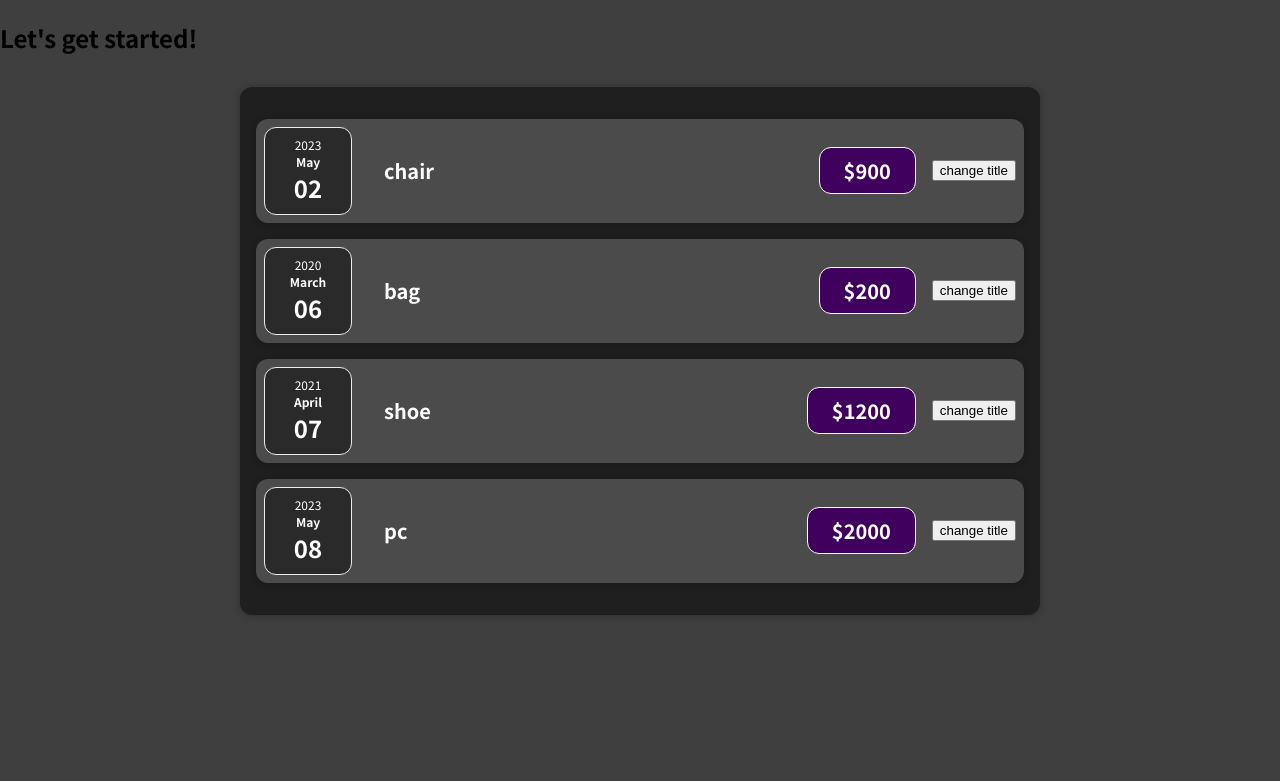
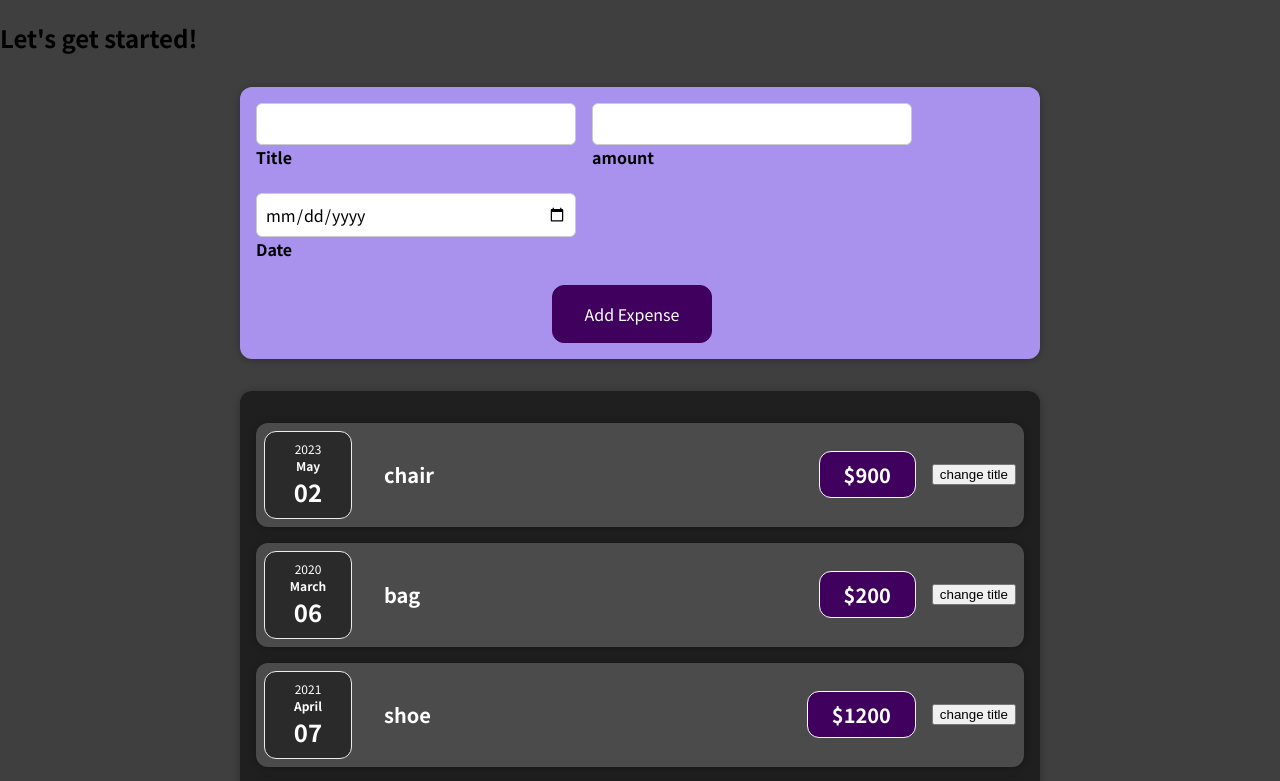
Before and after one commit to mojtabasharafiyeh/my-app, a React (Create React App) app: page / in a window 1280 px wide. Shown: the top 781 px of the page. Built offline with nearby package versions, Linux system fonts and the light colour scheme.

Commit message:
add newExpense style

```diff
--- a/src/App.js
+++ b/src/App.js
@@ -1,5 +1,6 @@
 import React, { createElement } from 'react'
 import Expenses from './component/Expenses/Expenses'
+import NewExpense from './component/NewExpense/NewExpense'
 const App = () => {
   const Expenses1 = [
     { id: 'm1', title: 'chair', amount: '900', date: new Date() },
@@ -16,6 +17,7 @@
   return (
     <div>
       <h2>Let's get started!</h2>
+      <NewExpense />
       <Expenses prop={Expenses1} />
     </div>
   )
--- /dev/null
+++ b/src/component/NewExpense/ExpenseForm.css
@@ -0,0 +1,26 @@
+.new-expense__controls {
+  display: flex;
+  flex-wrap: wrap;
+  gap: 1rem;
+  margin-bottom: 1rem;
+  text-align: left;
+}
+
+.new-expense__control label {
+  font-weight: bold;
+  margin-bottom: 0.5rem;
+  display: block;
+}
+
+.new-expense__control input {
+  font: inherit;
+  padding: 0.5rem;
+  border-radius: 6px;
+  border: 1px solid #ccc;
+  width: 20rem;
+  max-width: 100%;
+}
+
+.new-expense__actions {
+  text-align: right;
+}
--- /dev/null
+++ b/src/component/NewExpense/ExpenseForm.js
@@ -0,0 +1,24 @@
+import React from 'react'
+import './ExpenseForm.css'
+const ExpenseForm = (props) => {
+  return (
+    <form>
+      <div className='new-expense__controls'>
+        <div className='new-expense__control'>
+          <input type='text' />
+          <label>Title</label>
+        </div>
+        <div className='new-expense__control'>
+          <input type='number' min='0.01' step='0.01' />
+          <label>amount</label>
+        </div>
+        <div className='new-expense__control'>
+          <input type='date' min='2020-01-01' max='2023-12-31' />
+          <label>Date</label>
+        </div>
+      </div>
+      <button type='submit'> Add Expense</button>
+    </form>
+  )
+}
+export default ExpenseForm
--- /dev/null
+++ b/src/component/NewExpense/NewExpense.css
@@ -0,0 +1,38 @@
+.new-expense {
+  background-color: #a892ee;
+  padding: 1rem;
+  margin: 2rem auto;
+  width: 50rem;
+  max-width: 95%;
+  border-radius: 12px;
+  text-align: center;
+  box-shadow: 0 1px 8px rgba(0, 0, 0, 0.25);
+}
+
+.new-expense button {
+  font: inherit;
+  cursor: pointer;
+  padding: 1rem 2rem;
+  border: 1px solid #40005d;
+  background-color: #40005d;
+  color: white;
+  border-radius: 12px;
+  margin-right: 1rem;
+}
+
+.new-expense button:hover,
+.new-expense button:active {
+  background-color: #510674;
+  border-color: #510674;
+}
+
+.new-expense button.alternative {
+  color: #220131;
+  border-color: transparent;
+  background-color: transparent;
+}
+
+.new-expense button.alternative:hover,
+.new-expense button.alternative:active {
+  background-color: #ddb3f8;
+}
--- /dev/null
+++ b/src/component/NewExpense/NewExpense.js
@@ -0,0 +1,11 @@
+import React from 'react'
+import ExpenseForm from './ExpenseForm'
+import './NewExpense.css'
+const NewExpense = (props) => {
+  return (
+    <div className='new-expense '>
+      <ExpenseForm />
+    </div>
+  )
+}
+export default NewExpense
```
